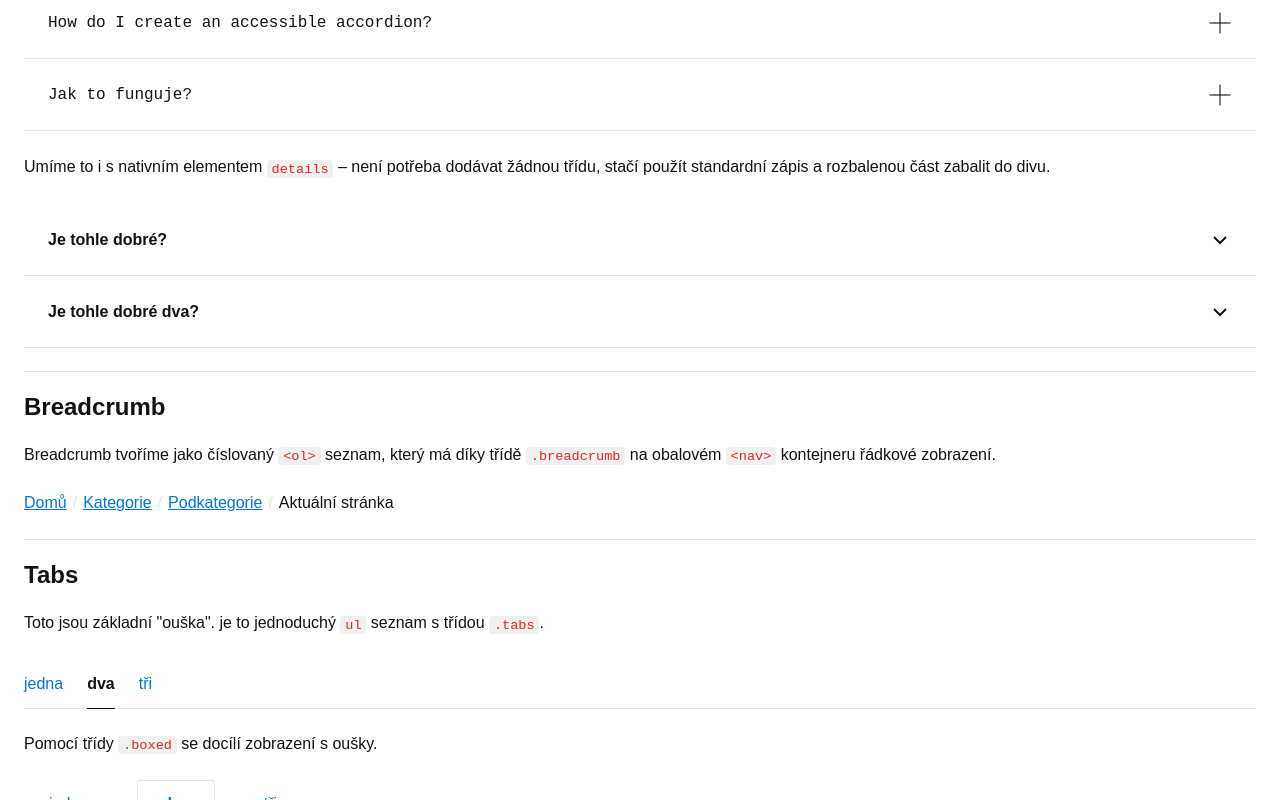
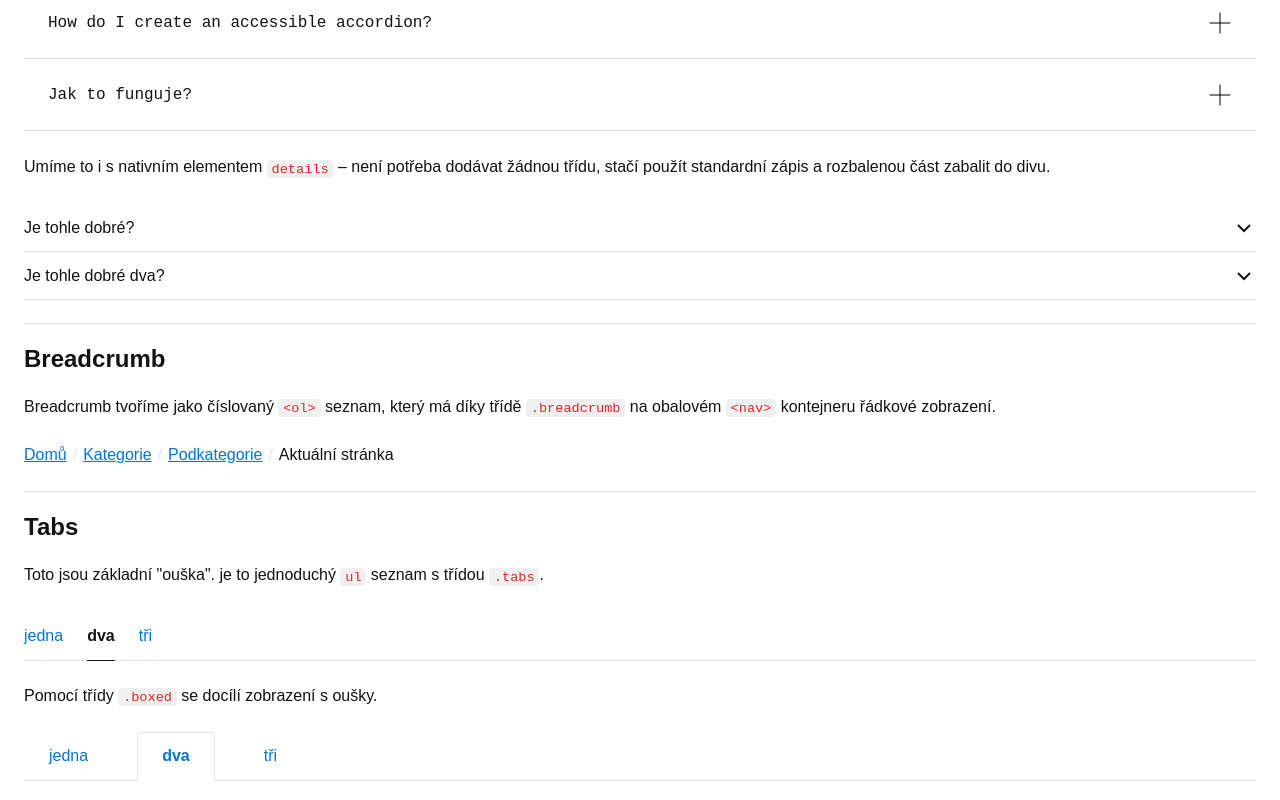
Before and after one commit to Skaven/skavencss, a plain HTML site: page index.html in a window 1280 px wide. Shown: the part 11200-12000 px from the top of the page. Drawn offline with Linux system fonts and the light colour scheme; a web font is replaced by a local one.

Commit message:
Uprava designu details → summary

```diff
--- a/components.css
+++ b/components.css
@@ -406,7 +406,6 @@ summary {
     justify-content: space-between;
     align-items: center;
     cursor: pointer;
-    font-weight: bold;
 }
 summary svg {
     transition: transform 0.2s ease;
@@ -415,12 +414,11 @@ details[open] summary svg {
     transform: rotate(180deg);
 }
 details > div {
-    padding-top: var(--baseline);
+    padding-top: calc(var(--baseline) / 2);
 }
 details {
     border-bottom: 1px solid var(--light-grey);
-    padding: var(--baseline) var(--baseline) calc(var(--baseline) - 1px)
-        var(--baseline);
+    padding: calc(var(--baseline) / 2) 0 calc(var(--baseline) / 2 - 1px) 0;
 }
 
 /* DROPDOWN */
```
